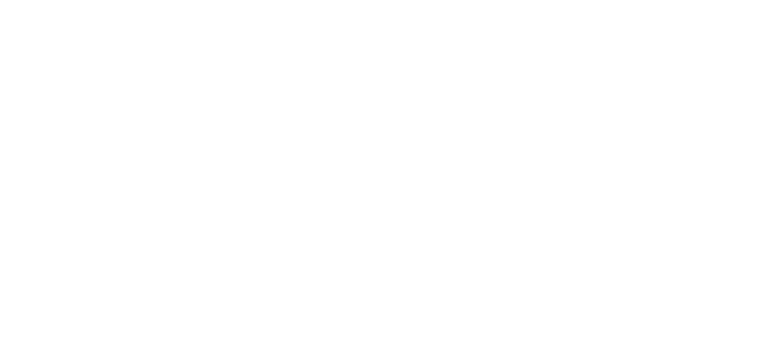
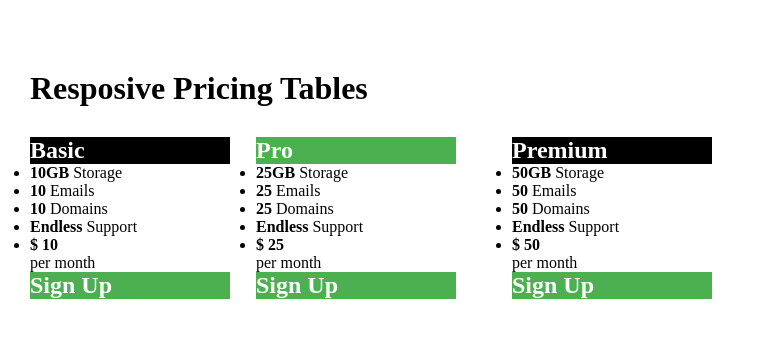
Before and after one commit to degemarps/trybe-bonus, a plain HTML site: page exercicio1-html-css/index.html in a window 1280 px wide. Shown: the whole page, without its empty margins (0-761 px from the left). Drawn offline with Linux system fonts and the light colour scheme.

Commit message:
Colocando os elementos lado a lado e aplicando as primeiras estilizaçoes

```diff
--- a/exercicio1-html-css/index.html
+++ b/exercicio1-html-css/index.html
@@ -1,5 +1,6 @@
 <!DOCTYPE html>
 <html lang="en">
+
 <head>
   <meta charset="UTF-8">
   <meta http-equiv="X-UA-Compatible" content="IE=edge">
@@ -7,7 +8,56 @@
   <link rel="stylesheet" href="style.css">
   <title>Exercício 1 - HTML e CSS</title>
 </head>
+
 <body>
 
+  <main>
+    <header id="cabecalho">
+      <h1>Resposive Pricing Tables</h1>
+    </header>
+
+    <section id="basic">
+      <h2 id="title-basic">Basic</h2>
+
+      <ul>
+        <li><strong>10GB</strong> Storage</li>
+        <li><strong>10</strong> Emails</li>
+        <li><strong>10</strong> Domains</li>
+        <li><strong>Endless</strong> Support</li>
+        <li><strong>$ 10</strong> <br> per month</li>
+      </ul>
+
+      <h2 class="sign-up">Sign Up</h2>
+    </section>
+
+    <section id="pro">
+      <h2 id="title-pro">Pro</h2>
+
+      <ul>
+        <li><strong>25GB</strong> Storage</li>
+        <li><strong>25</strong> Emails</li>
+        <li><strong>25</strong> Domains</li>
+        <li><strong>Endless</strong> Support</li>
+        <li><strong>$ 25</strong> <br> per month</li>
+      </ul>
+
+      <h2 class="sign-up">Sign Up</h2>
+    </section>
+
+    <section id="premium">
+      <h2 id="title-premium">Premium</h2>
+
+      <ul>
+        <li><strong>50GB</strong> Storage</li>
+        <li><strong>50</strong> Emails</li>
+        <li><strong>50</strong> Domains</li>
+        <li><strong>Endless</strong> Support</li>
+        <li><strong>$ 50</strong> <br> per month</li>
+      </ul>
+
+      <h2 class="sign-up">Sign Up</h2>
+    </section>
+  </main>
 </body>
+
 </html>
--- a/exercicio1-html-css/style.css
+++ b/exercicio1-html-css/style.css
@@ -0,0 +1,53 @@
+* {
+  margin: 0%;
+  padding: 0%;
+}
+
+#cabecalho {
+  margin-top: 70px;
+  margin-bottom: 30px;
+}
+
+main {
+  margin-left: 30px;
+}
+
+#basic {
+  position: absolute;
+  display: inline;
+  width: 200px;
+}
+
+#pro {
+  position: absolute;
+  display: inline;
+  width: 200px;
+  left: 20%;
+}
+
+#premium {
+  position: absolute;
+  display: inline;
+  width: 200px;
+  left: 40%;
+}
+
+#title-basic {
+  background-color: black;
+  color: white;
+}
+
+#title-pro {
+  background-color: #4CAF50;
+  color: white;
+}
+
+#title-premium {
+  background-color: black;
+  color: white;
+}
+
+.sign-up {
+  background-color: #4CAF50;
+  color: white;
+}
```
